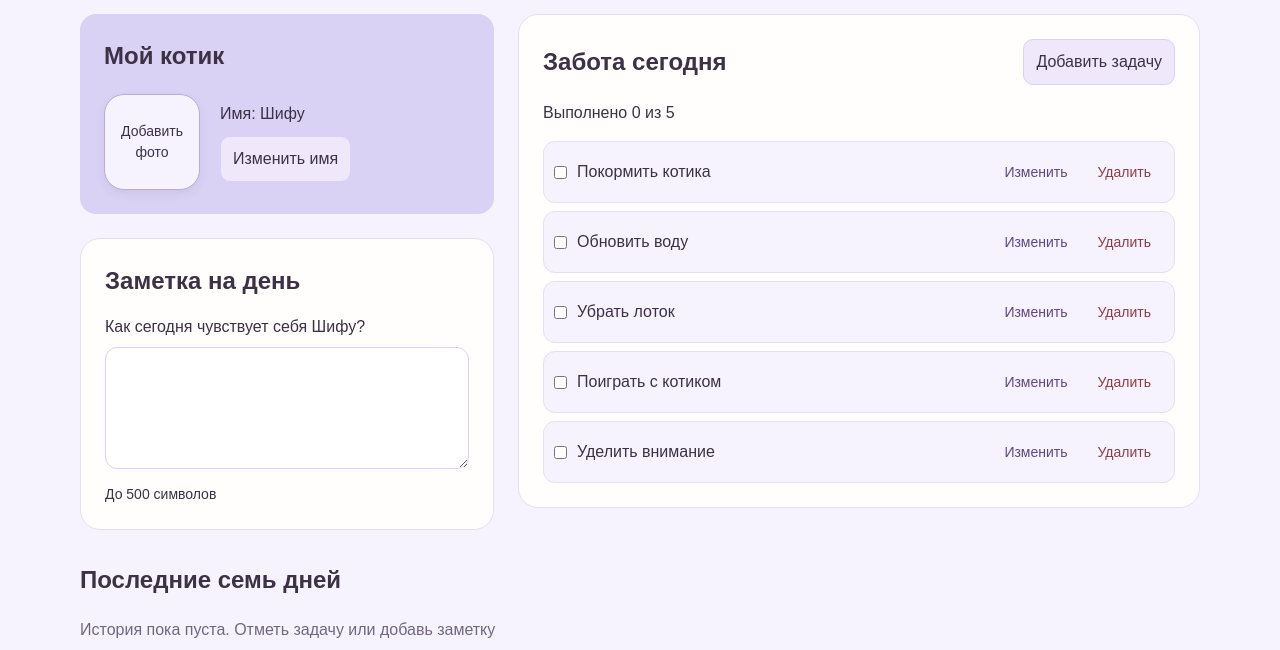
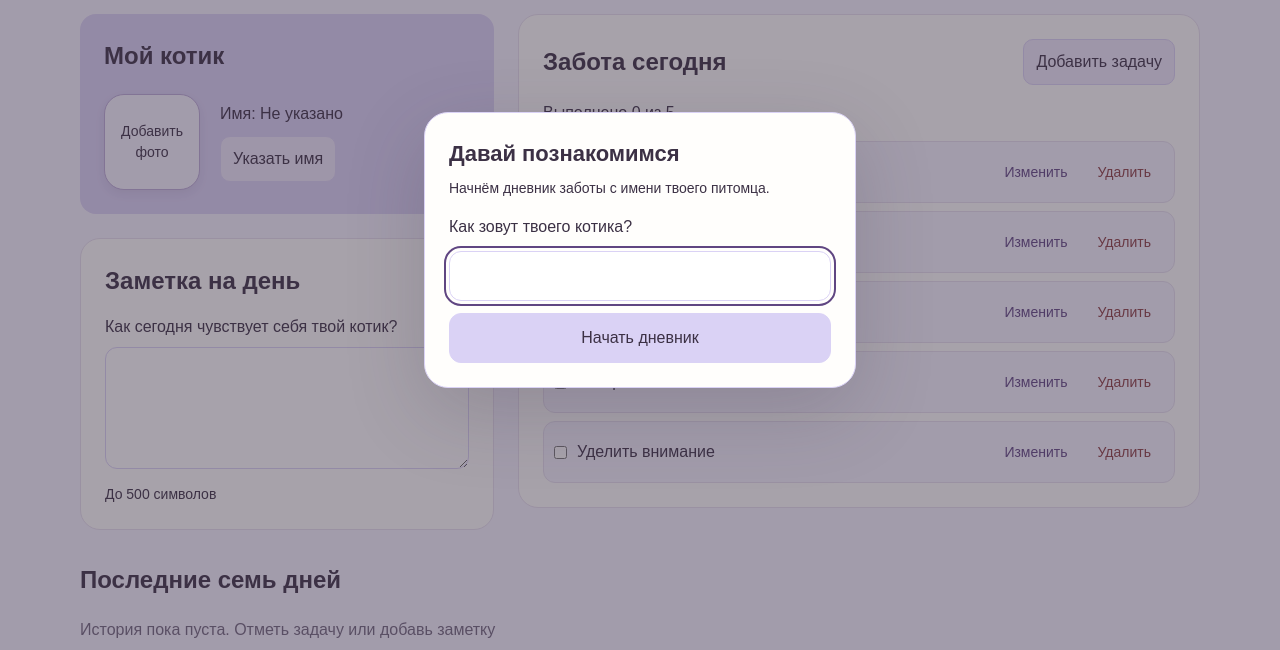
Before and after one commit to Bakaebbi/Meowmemo, a website built with Vite: page index.html in a window 1280 px wide. Shown: the part 150-800 px from the top of the page. Built offline with nearby package versions, Linux system fonts and the light colour scheme.

Commit message:
Добавлен выбор имени котика при первом запуске

```diff
--- a/css/style.css
+++ b/css/style.css
@@ -142,7 +142,8 @@ main > * {
     border-radius: 15px;
 }
 
-.avatar-crop-dialog {
+.avatar-crop-dialog,
+.welcome-dialog {
     box-sizing: border-box;
     width: min(432px, calc(100% - 32px));
     max-height: calc(100dvh - 32px);
@@ -155,16 +156,19 @@ main > * {
     box-shadow: 0 24px 80px rgb(60 49 69 / 20%);
 }
 
-.avatar-crop-dialog::backdrop {
+.avatar-crop-dialog::backdrop,
+.welcome-dialog::backdrop {
     background-color: rgb(60 49 69 / 45%);
 }
 
-.avatar-crop-dialog h2 {
+.avatar-crop-dialog h2,
+.welcome-dialog h2 {
     margin: 0 0 8px;
     font-size: 22px;
 }
 
-.avatar-crop-dialog p {
+.avatar-crop-dialog p,
+.welcome-dialog p {
     margin: 0 0 16px;
     font-size: 14px;
 }
@@ -226,9 +230,40 @@ main > * {
     background-color: #C9BAE8;
 }
 
-.avatar-crop-dialog :focus-visible {
+.avatar-crop-dialog :focus-visible,
+.welcome-dialog :focus-visible {
     outline: 2px solid #604682;
     outline-offset: 3px;
+}
+
+#welcome-form {
+    display: grid;
+    gap: 12px;
+}
+
+#welcome-form input,
+#welcome-form button {
+    box-sizing: border-box;
+    width: 100%;
+    min-width: 0;
+    padding: 12px;
+    border: 1px solid #DAD2F5;
+    border-radius: 12px;
+    color: inherit;
+    font: inherit;
+}
+
+#welcome-form button {
+    background-color: #DAD2F5;
+    cursor: pointer;
+}
+
+#welcome-form button:hover {
+    background-color: #C9BAE8;
+}
+
+#welcome-status:empty {
+    display: none;
 }
 
 #cat-avatar-status:not(:empty) {
--- a/index.html
+++ b/index.html
@@ -30,8 +30,8 @@
                     <div class="cat-profile-details">
                         <p id="cat-avatar-status" role="status"></p>
                         <div class="cat-profile-row">
-                            <p id="cat-name-display">Имя: <span id="cat-name">Шифу</span></p>
-                            <button id="edit-cat-name" type="button" aria-expanded="false" aria-controls="cat-name-form">Изменить имя</button>
+                            <p id="cat-name-display">Имя: <span id="cat-name">Не указано</span></p>
+                            <button id="edit-cat-name" type="button" aria-expanded="false" aria-controls="cat-name-form">Указать имя</button>
                             <form id="cat-name-form" hidden>
                                 <label for="cat-name-input">Имя котика</label>
                                 <input id="cat-name-input" name="catName" type="text" maxlength="40" required>
@@ -63,7 +63,7 @@
 
             <section class="daily-note" aria-labelledby="daily-note-title">
                 <h2 id="daily-note-title">Заметка на день</h2>
-                <label id="daily-note-label" for="daily-note-input">Как сегодня чувствует себя Шифу?</label>
+                <label id="daily-note-label" for="daily-note-input">Как сегодня чувствует себя твой котик?</label>
                 <textarea
                     id="daily-note-input"
                     rows="4"
@@ -94,6 +94,17 @@
             </div>
         </dialog>
 
+        <dialog id="welcome-dialog" class="welcome-dialog" aria-labelledby="welcome-title" aria-describedby="welcome-description">
+            <h2 id="welcome-title">Давай познакомимся</h2>
+            <p id="welcome-description">Начнём дневник заботы с имени твоего питомца.</p>
+            <form id="welcome-form">
+                <label for="welcome-cat-name">Как зовут твоего котика?</label>
+                <input id="welcome-cat-name" name="catName" type="text" maxlength="40" required autofocus>
+                <p id="welcome-status" role="status"></p>
+                <button type="submit">Начать дневник</button>
+            </form>
+        </dialog>
+
         <script type="module" src="js/app.js"></script>
     </body>
 </html>
--- a/js/profile.js
+++ b/js/profile.js
@@ -10,13 +10,21 @@ export function initProfile() {
     const cancelButton = document.querySelector('#cancel-cat-name');
     const status = document.querySelector('#cat-name-status');
     const noteLabel = document.querySelector('#daily-note-label');
-    let catName = loadCatName() ?? nameText.textContent;
+    const welcomeDialog = document.querySelector('#welcome-dialog');
+    const welcomeForm = document.querySelector('#welcome-form');
+    const welcomeInput = document.querySelector('#welcome-cat-name');
+    const welcomeStatus = document.querySelector('#welcome-status');
+    let catName = loadCatName();
 
     input.maxLength = CAT_NAME_MAX_LENGTH;
+    welcomeInput.maxLength = CAT_NAME_MAX_LENGTH;
 
     function renderName() {
-        nameText.textContent = catName;
-        noteLabel.textContent = `Как сегодня чувствует себя ${catName}?`;
+        nameText.textContent = catName ?? 'Не указано';
+        editButton.textContent = catName ? 'Изменить имя' : 'Указать имя';
+        noteLabel.textContent = catName
+            ? `Как сегодня чувствует себя ${catName}?`
+            : 'Как сегодня чувствует себя твой котик?';
     }
 
     function closeEditor() {
@@ -24,13 +32,13 @@ export function initProfile() {
         nameDisplay.hidden = false;
         editButton.hidden = false;
         editButton.setAttribute('aria-expanded', 'false');
-        input.value = catName;
+        input.value = catName ?? '';
         input.setCustomValidity('');
         editButton.focus();
     }
 
     editButton.addEventListener('click', () => {
-        input.value = catName;
+        input.value = catName ?? '';
         status.textContent = '';
         form.hidden = false;
         nameDisplay.hidden = true;
@@ -54,26 +62,64 @@ export function initProfile() {
         }
     });
 
-    form.addEventListener('submit', (event) => {
-        event.preventDefault();
-        const nextName = input.value.trim();
-        input.setCustomValidity(nextName ? '' : 'Введи имя котика');
+    function trySaveName(field, message) {
+        const nextName = field.value.trim();
+        field.setCustomValidity(nextName ? '' : 'Введи имя котика');
 
-        if (!input.reportValidity()) {
-            return;
+        if (!field.reportValidity()) {
+            return false;
         }
 
         if (!saveCatName(nextName)) {
-            status.textContent = 'Не удалось сохранить имя. Попробуй ещё раз';
-            return;
+            message.textContent = 'Не удалось сохранить имя. Попробуй ещё раз';
+            return false;
         }
 
         catName = nextName;
         renderName();
+
+        return true;
+    }
+
+    form.addEventListener('submit', (event) => {
+        event.preventDefault();
+
+        if (!trySaveName(input, status)) {
+            return;
+        }
+
         closeEditor();
         status.textContent = 'Имя сохранено';
     });
 
+    welcomeInput.addEventListener('input', () => welcomeInput.setCustomValidity(''));
+    welcomeForm.addEventListener('submit', (event) => {
+        event.preventDefault();
+
+        if (!trySaveName(welcomeInput, welcomeStatus)) {
+            return;
+        }
+
+        welcomeDialog.close();
+        editButton.focus();
+    });
+
+    welcomeDialog.addEventListener('cancel', (event) => {
+        if (!catName) {
+            event.preventDefault();
+        }
+    });
+
+    welcomeDialog.addEventListener('keydown', (event) => {
+        if (event.key === 'Escape' && !catName) {
+            event.preventDefault();
+        }
+    });
+
     renderName();
     initAvatar();
+
+    if (catName === null) {
+        welcomeDialog.showModal();
+    }
 }
```
Also changed, not shown: tests/core.test.mjs (+5 -0 lines), README.md.
